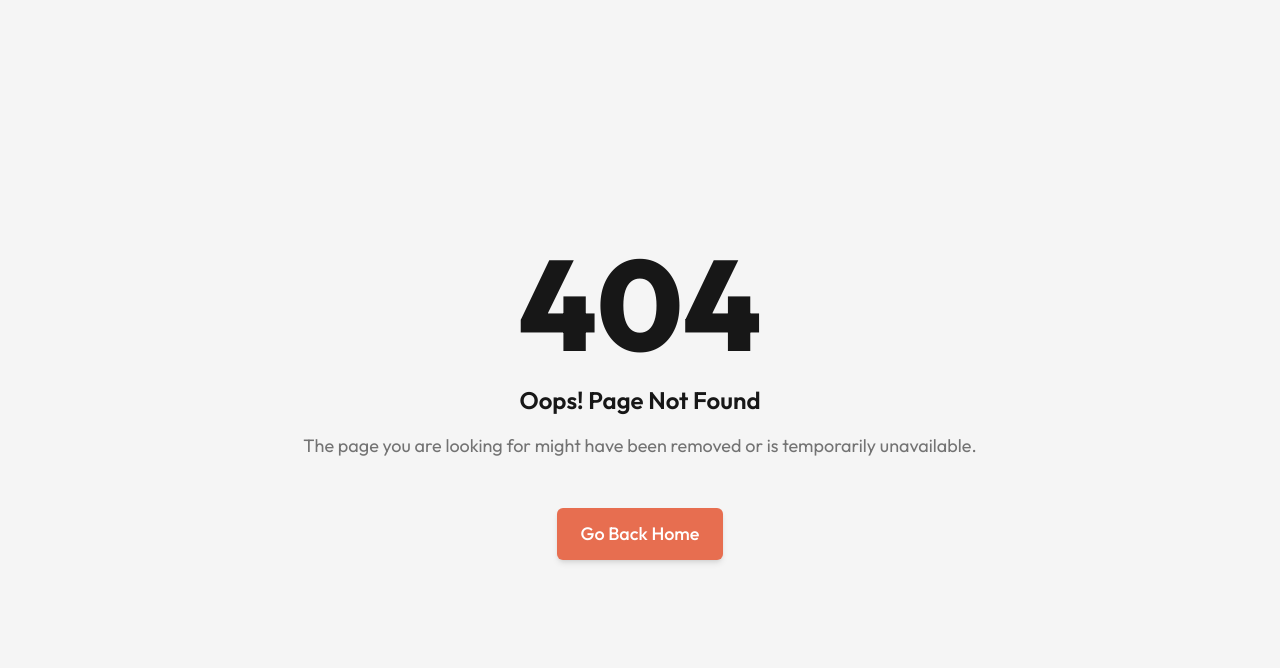
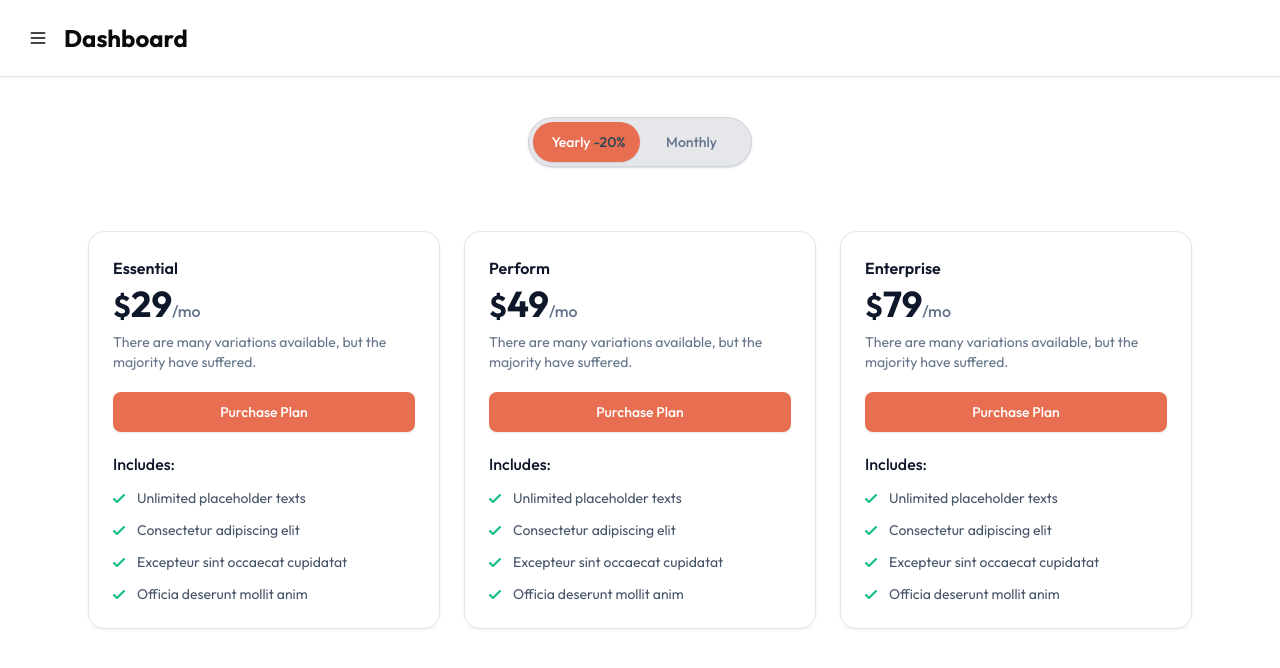
Before and after one commit to alok-x0s1/Sumera, a Next.js app: page /dashboard/upgrades in a window 1280 px wide. Before the commit this address had no page. Shown: the top 668 px of the page. Built offline with nearby package versions, Linux system fonts and the light colour scheme; no server answers.

Commit message:
Add expense list table

```diff
--- /dev/null
+++ b/app/(routes)/dashboard/expenses/_components/ExpenseListTable.tsx
@@ -0,0 +1,118 @@
+"use client";
+
+import React from "react";
+import { Button } from "@/components/ui/button";
+import { Trash } from "lucide-react";
+import { motion } from "framer-motion";
+import db from "@/utils/dbConfig";
+import { Expenses } from "@/utils/schema";
+import { eq } from "drizzle-orm";
+import { toast } from "sonner";
+import EditExpense from "./EditExpense";
+
+export interface ExpenseType {
+	id: number;
+	name: string;
+	amount: number;
+	createdAt: Date;
+	updatedAt: Date;
+	budgetId: number;
+}
+
+const ExpenseListTable = ({
+	expenseList,
+	RefreshData,
+}: {
+	expenseList: ExpenseType[];
+	RefreshData: () => void;
+}) => {
+	const deleteExpense = async (id: number) => {
+		const res = await db
+			.delete(Expenses)
+			.where(eq(Expenses.id, id))
+			.returning();
+
+		if (res) {
+			toast.success("Expense deleted successfully.");
+			RefreshData();
+		}
+	};
+
+	return (
+		<motion.div
+			className="mt-8 rounded-xl border border-border bg-card shadow-lg overflow-hidden"
+			initial={{ opacity: 0, y: 20 }}
+			animate={{ opacity: 1, y: 0 }}
+			transition={{ duration: 0.6 }}
+		>
+			<div className="overflow-x-auto">
+				<table className="min-w-full divide-y divide-muted">
+					<thead className="bg-muted/50">
+						<tr>
+							<th className="px-6 py-3 text-left text-sm font-semibold text-foreground">
+								Name
+							</th>
+							<th className="px-6 py-3 text-left text-sm font-semibold text-foreground">
+								Amount
+							</th>
+							<th className="px-6 py-3 text-left text-sm font-semibold text-foreground">
+								Created At
+							</th>
+							<th className="px-6 py-3 text-center text-sm font-semibold text-foreground">
+								Actions
+							</th>
+						</tr>
+					</thead>
+
+					{/* Table Body */}
+					<tbody className="divide-y divide-border">
+						{expenseList &&
+							expenseList.map((expense, index) => (
+								<motion.tr
+									key={expense.id}
+									className="hover:bg-accent/50 transition-colors duration-200"
+									initial={{ opacity: 0, x: -20 }}
+									animate={{ opacity: 1, x: 0 }}
+									transition={{
+										delay: index * 0.05,
+										duration: 0.4,
+									}}
+								>
+									<td className="px-6 py-4 text-sm text-foreground/90 whitespace-nowrap">
+										{expense.name}
+									</td>
+									<td className="px-6 py-4 text-sm text-foreground/90 whitespace-nowrap">
+										&#8377;{" "}
+										{expense.amount.toLocaleString()}
+									</td>
+									<td className="px-6 py-4 text-sm text-foreground/70 whitespace-nowrap">
+										{expense.createdAt
+											? expense.createdAt.toLocaleDateString()
+											: "N/A"}
+									</td>
+									<td className="px-6 py-4 flex justify-center gap-2 whitespace-nowrap">
+										<EditExpense
+											expense={expense}
+											refreshExpenses={RefreshData}
+										/>
+										<Button
+											variant="ghost"
+											size="sm"
+											onClick={() =>
+												deleteExpense(expense.id)
+											}
+											className="text-red-600 hover:text-red-700 flex items-center gap-2 bg-red-500/20 hover:bg-red-500/30"
+										>
+											<Trash size={16} /> Delete
+										</Button>
+									</td>
+								</motion.tr>
+							))}
+					</tbody>
+				</table>
+			</div>
+		</motion.div>
+	);
+};
+
+export default ExpenseListTable;
--- /dev/null
+++ b/app/(routes)/dashboard/upgrades/page.tsx
@@ -0,0 +1,146 @@
+"use client";
+
+import { useState } from "react";
+import { motion } from "framer-motion";
+
+const PricingTable = () => {
+	const [isAnnual, setIsAnnual] = useState(true);
+
+	return (
+		<div className="max-w-6xl mx-auto px-4 md:px-6 py-10">
+			<div className="flex justify-center max-w-[14rem] m-auto mb-8 lg:mb-16">
+				<div className="relative flex w-full p-2 rounded-full bg-gray-200 border border-gray-300 shadow-sm shadow-gray-300">
+					<span className="absolute inset-0 m-1 pointer-events-none">
+						<motion.span
+							className="absolute inset-0 w-1/2 bg-chart-1 rounded-full shadow-sm shadow-indigo-950/10"
+							animate={{ x: isAnnual ? 0 : "100%" }}
+							transition={{ duration: 0.15 }}
+						/>
+					</span>
+					<button
+						className={`relative flex-1 text-sm font-medium h-8 rounded-full transition-colors duration-150 ease-in-out ${
+							isAnnual ? "text-white" : ""
+						}`}
+						onClick={() => setIsAnnual(true)}
+						aria-pressed={isAnnual}
+					>
+						Yearly{" "}
+						<span
+							className={`${
+								isAnnual ? "text-chart-3" : "text-gray-500"
+							}`}
+						>
+							-20%
+						</span>
+					</button>
+					<button
+						className={`relative flex-1 text-sm font-medium h-8 rounded-full transition-colors duration-150 ease-in-out ${
+							!isAnnual ? "text-white" : "text-slate-500"
+						}`}
+						onClick={() => setIsAnnual(false)}
+						aria-pressed={!isAnnual}
+					>
+						Monthly
+					</button>
+				</div>
+			</div>
+
+			<div className="max-w-sm mx-auto grid gap-6 lg:grid-cols-3 items-start lg:max-w-none">
+				{["Essential", "Perform", "Enterprise"].map((plan, index) => {
+					const prices = [29, 49, 79];
+					return (
+						<motion.div
+							key={plan}
+							className="h-full"
+							initial={{ opacity: 0 }}
+							animate={{ opacity: 1 }}
+							transition={{ duration: 0.5 }}
+						>
+							<div className="relative flex flex-col h-full p-6 rounded-2xl bg-white dark:bg-slate-900 border border-slate-200 dark:border-slate-900 shadow shadow-slate-950/5">
+								<div className="mb-5">
+									<div className="text-slate-900 dark:text-slate-200 font-semibold mb-1">
+										{plan}
+									</div>
+									<div className="inline-flex items-baseline mb-2">
+										<span className="text-slate-900 dark:text-slate-200 font-bold text-3xl">
+											$
+										</span>
+										<span className="text-slate-900 dark:text-slate-200 font-bold text-4xl">
+											{isAnnual
+												? prices[index]
+												: prices[index] + 6}
+										</span>
+										<span className="text-slate-500 font-medium">
+											/mo
+										</span>
+									</div>
+									<div className="text-sm text-slate-500 mb-5">
+										There are many variations available, but
+										the majority have suffered.
+									</div>
+									<a
+										className="w-full inline-flex justify-center whitespace-nowrap rounded-lg bg-chart-1 px-3.5 py-2.5 text-sm font-medium text-white shadow-sm shadow-indigo-950/10 hover:bg-chart-2 transition-colors duration-300"
+										href="#0"
+									>
+										Purchase Plan
+									</a>
+								</div>
+								<div className="text-slate-900 dark:text-slate-200 font-medium mb-3">
+									Includes:
+								</div>
+								<ul className="text-slate-600 dark:text-slate-400 text-sm space-y-3 grow">
+									<li className="flex items-center">
+										<svg
+											className="w-3 h-3 fill-emerald-500 mr-3 shrink-0"
+											viewBox="0 0 12 12"
+											xmlns="http://www.w3.org/2000/svg"
+										>
+											<path d="M10.28 2.28L3.989 8.575 1.695 6.28A1 1 0 00.28 7.695l3 3a1 1 0 001.414 0l7-7A1 1 0 0010.28 2.28z" />
+										</svg>
+										<span>Unlimited placeholder texts</span>
+									</li>
+									<li className="flex items-center">
+										<svg
+											className="w-3 h-3 fill-emerald-500 mr-3 shrink-0"
+											viewBox="0 0 12 12"
+											xmlns="http://www.w3.org/2000/svg"
+										>
+											<path d="M10.28 2.28L3.989 8.575 1.695 6.28A1 1 0 00.28 7.695l3 3a1 1 0 001.414 0l7-7A1 1 0 0010.28 2.28z" />
+										</svg>
+										<span>Consectetur adipiscing elit</span>
+									</li>
+									<li className="flex items-center">
+										<svg
+											className="w-3 h-3 fill-emerald-500 mr-3 shrink-0"
+											viewBox="0 0 12 12"
+											xmlns="http://www.w3.org/2000/svg"
+										>
+											<path d="M10.28 2.28L3.989 8.575 1.695 6.28A1 1 0 00.28 7.695l3 3a1 1 0 001.414 0l7-7A1 1 0 0010.28 2.28z" />
+										</svg>
+										<span>
+											Excepteur sint occaecat cupidatat
+										</span>
+									</li>
+									<li className="flex items-center">
+										<svg
+											className="w-3 h-3 fill-emerald-500 mr-3 shrink-0"
+											viewBox="0 0 12 12"
+											xmlns="http://www.w3.org/2000/svg"
+										>
+											<path d="M10.28 2.28L3.989 8.575 1.695 6.28A1 1 0 00.28 7.695l3 3a1 1 0 001.414 0l7-7A1 1 0 0010.28 2.28z" />
+										</svg>
+										<span>
+											Officia deserunt mollit anim
+										</span>
+									</li>
+								</ul>
+							</div>
+						</motion.div>
+					);
+				})}
+			</div>
+		</div>
+	);
+};
+
+export default PricingTable;
```
